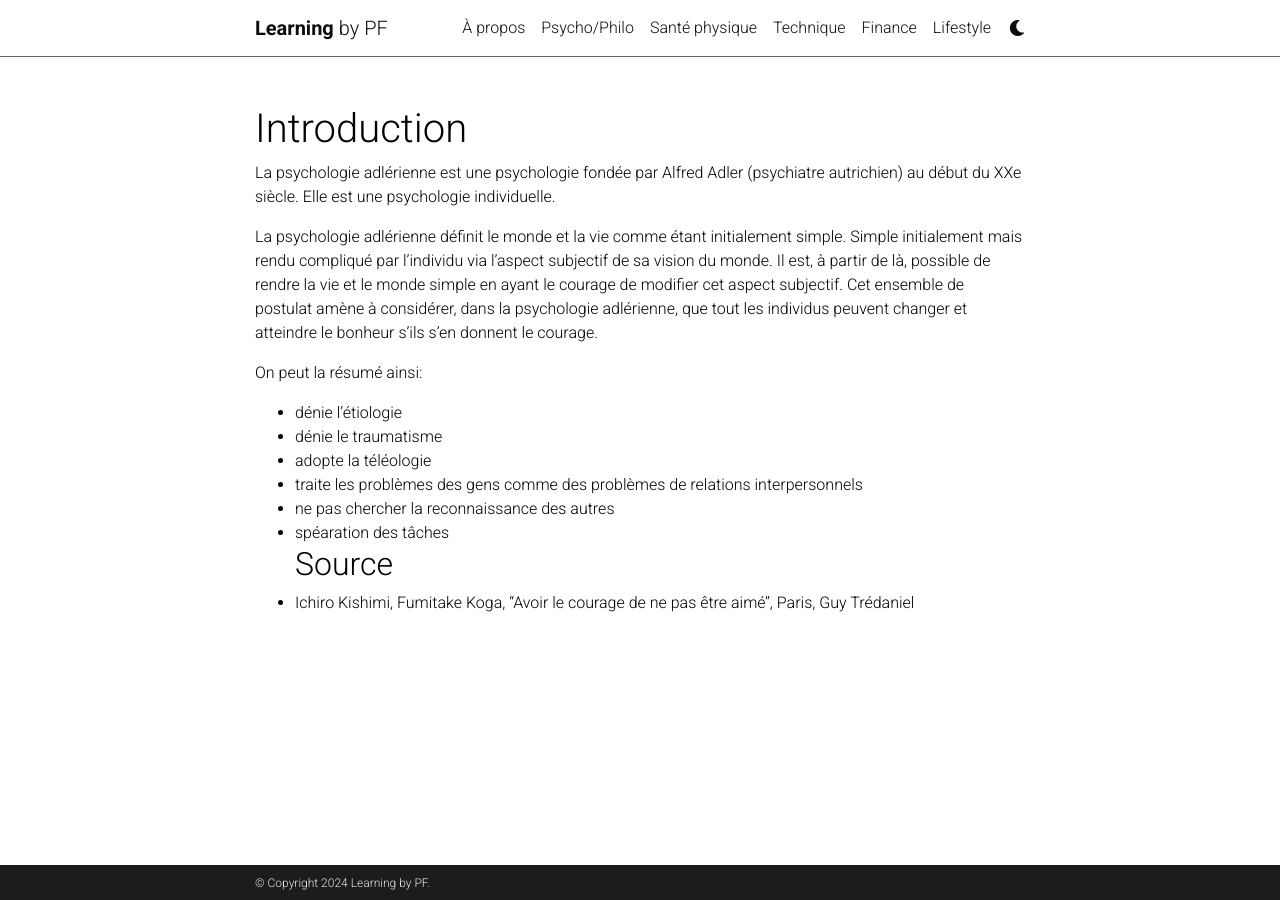
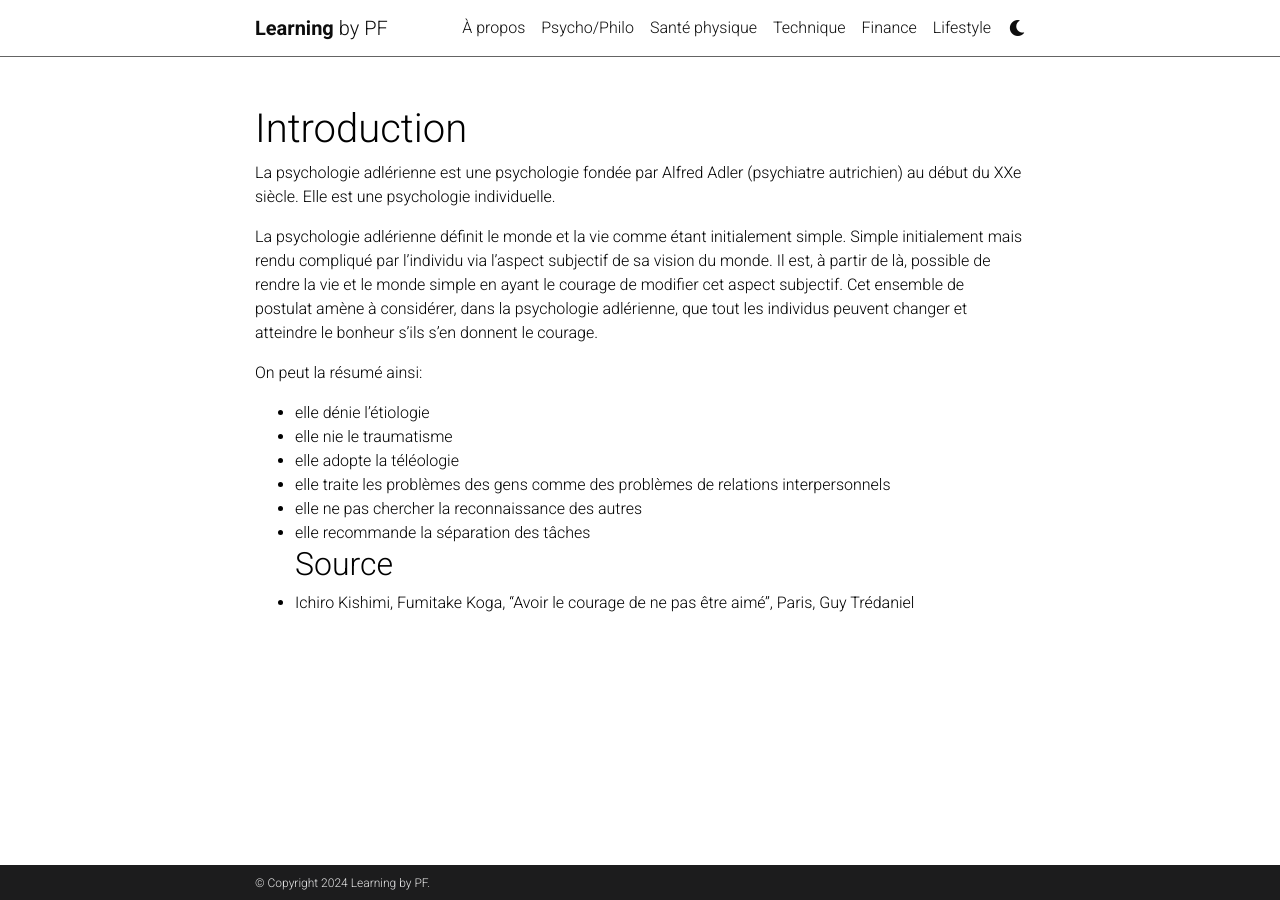
Before and after one commit to mpek29/learning, a Jekyll site: the page built from _psycho_philo/introduction.md, in a window 1280 px wide. Built offline with Jekyll 4.4.1, drawn with Linux system fonts in a browser that asks for light colours; comment, search, counter and statistics services are not loaded; a style sheet for code colours, icons or effects is not loaded.

```diff
--- a/_psycho_philo/introduction.md
+++ b/_psycho_philo/introduction.md
@@ -10,11 +10,11 @@ La psychologie adlérienne est une psychologie fondée par Alfred Adler (psychia
 La psychologie adlérienne définit le monde et la vie comme étant initialement simple. Simple initialement mais rendu compliqué par l'individu via l'aspect subjectif de sa vision du monde. Il est, à partir de là, possible de rendre la vie et le monde simple en ayant le courage de modifier cet aspect subjectif. Cet ensemble de postulat amène à considérer, dans la psychologie adlérienne, que tout les individus peuvent changer et atteindre le bonheur s'ils s'en donnent le courage.
 
 On peut la résumé ainsi:
-- dénie l'étiologie
-- dénie le traumatisme
-- adopte la téléologie
-- traite les problèmes des gens comme des problèmes de relations interpersonnels
-- ne pas chercher la reconnaissance des autres
-- spéaration des tâches
+- elle dénie l'étiologie
+- elle nie le traumatisme
+- elle adopte la téléologie
+- elle traite les problèmes des gens comme des problèmes de relations interpersonnels
+- elle ne pas chercher la reconnaissance des autres
+- elle recommande la séparation des tâches
 ## Source
 - Ichiro Kishimi, Fumitake Koga, ''Avoir le courage de ne pas être aimé'', Paris, Guy Trédaniel
```
Also changed, not shown: _psycho_philo/centre_world.md (added, +123 -0 lines), _psycho_philo/problems_interpersonal_problems.md (+2 -2 lines), _psycho_philo/rejects_tasks_others.md (+6 -6 lines).
